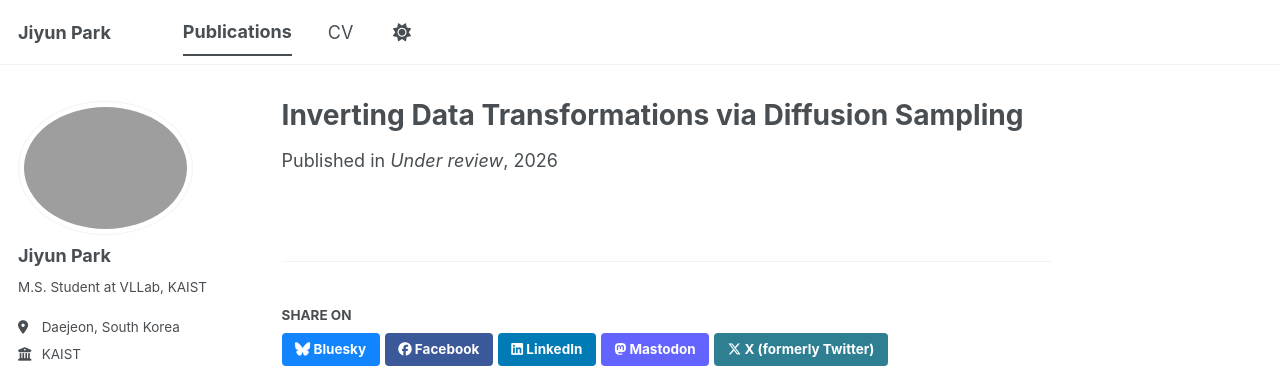
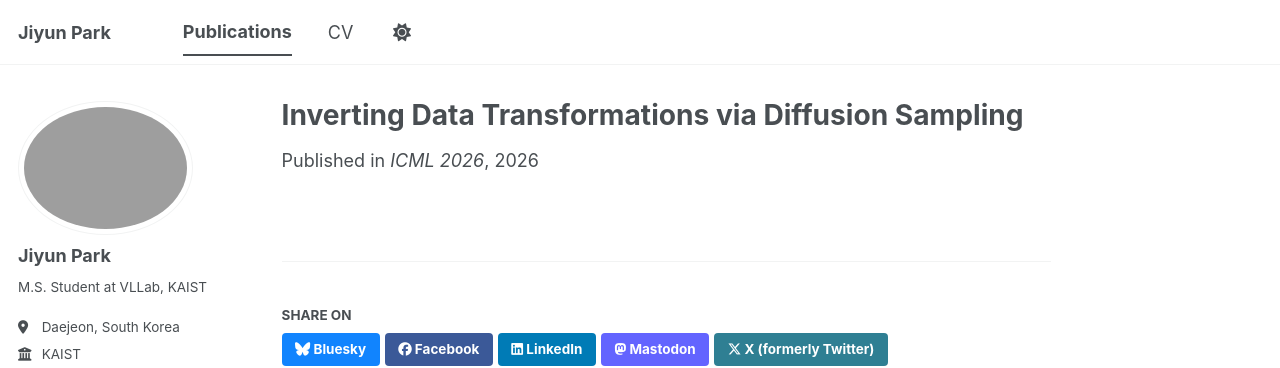
Before and after one commit to uxhif/uxhif.github.io, a Jekyll site: the page built from _publications/tied.md, in a window 1280 px wide. Shown: the top 368 px of the page. Built offline with Jekyll 4.4.1, drawn with Linux system fonts in a browser that asks for light colours; some web fonts are replaced; a script bundle is joined from its source files by our own code; library files that are not in the unit come from our copies.

Commit message:
Change publication venue and thumbnail image
Updated venue and thumbnail for the publication.

```diff
--- a/_publications/tied.md
+++ b/_publications/tied.md
@@ -1,9 +1,9 @@
 ---
 title: "Inverting Data Transformations via Diffusion Sampling"
 date: 2026-01-01
-venue: "Under review"
+venue: "ICML 2026"
 authors: "Jinwoo Kim*, Sékou-Oumar Kaba*, <strong>Jiyun Park</strong>, Seunghoon Hong, Siamak Ravanvakhsh"
-thumbnail: "/images/publication/placeholder.png"
+thumbnail: "/images/publication/TIED.png"
 
 paperurl: "https://arxiv.org/abs/2602.08267"
 codeurl: "https://github.com/jw9730/tied"
```
